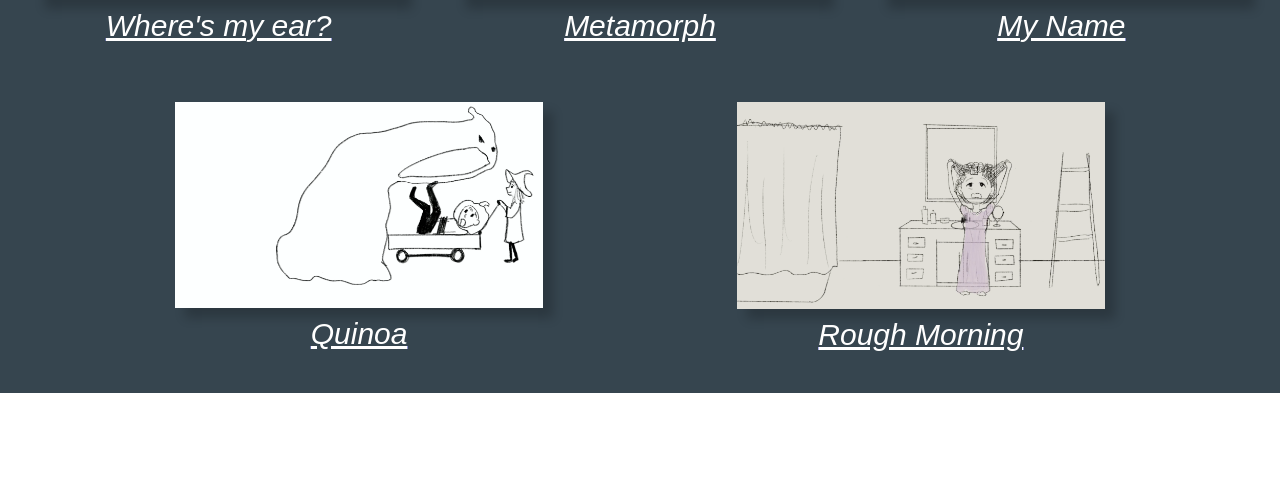
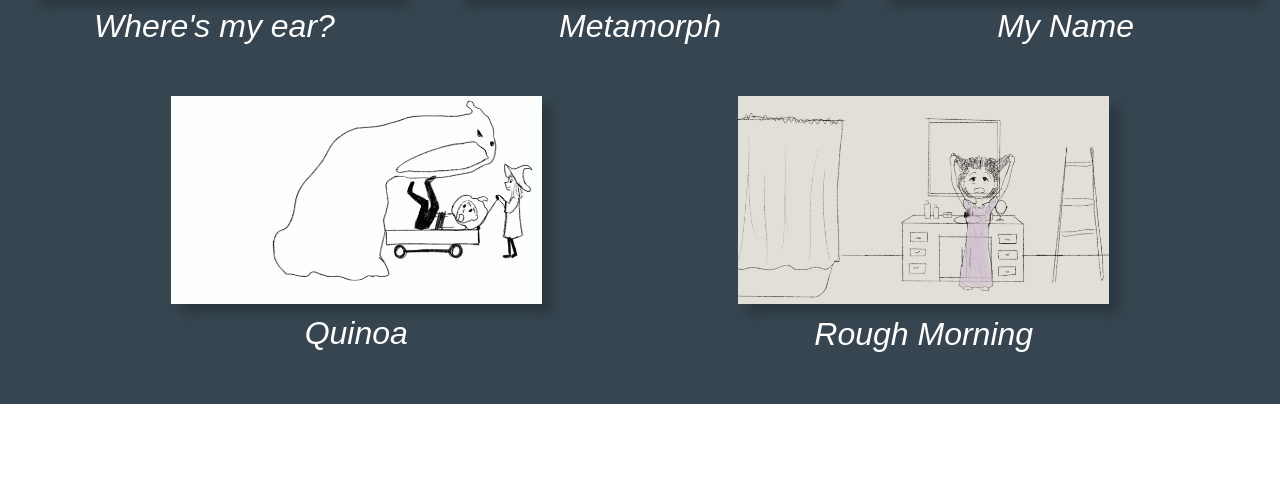
Before and after one commit to ConnorNethen/ClairePortfolio, a Flask app: page / in a window 1280 px wide. Shown: the part 4730-5209 px from the top of the page. Run offline with Flask 3, Linux system fonts and the light colour scheme.

Commit message:
Clean up in animations section styling. Added underline & animation to captions

```diff
--- a/static/styles/animations.css
+++ b/static/styles/animations.css
@@ -1,61 +1,46 @@
+/* Animations Class (contains animations-header1 & animation-images) */
 .animations {
     font-family: Arial, sans-serif;
     background-color: #36454F;
     color: white;
-    padding-top: 6%;
+    padding-top: 4.5%;
     height: 100%;
     max-width: 100%;
     display: flex;
     flex-direction: column;
 }
 
-.h1-animations {
+/* Animations-Header1 Class */
+.animations-header1 {
     font-size: 75px;
     text-align: center;
-    margin: 0 0; /* Play with */
+    margin: 0 0;
 }
 
+/* Animation-Images Class (contains animation-img-container) */
 .animation-images {
     display: flex;
-    padding: 0.5%; /* Add padding for spacing */
+    padding: 0.5% 0 2% 0; /* Add padding for spacing */
     flex-wrap: wrap; /* Wrap images to the next line if they don't fit horizontally */
     justify-content: space-evenly;
 }
 
+/* Animation-Img-Container Class (inside animation-images, contains image-overlay-wrapper & animations-captions) */
 .animation-img-container {
-    flex-basis: 29%; /* Each container will take up roughly 29% of the row width */
-    margin: 2%; /* Add some margin between containers */
+    flex-basis: 29%; /* Takes up 29% of a row within the animation-images class */
+    margin: 2%; /* Small margin between containers */
     box-sizing: border-box;
-    text-align: center; /* Center text */
+    text-align: center;
 }
 
-.animation-image {
-    width: 100%; /* Make image take up full container width */
-    object-fit: cover; /* may not need */
-    box-shadow: 10px 10px 10px rgba(0, 0, 0, 0.2);
-    display: block; /* Display block to remove bottom space */
+/* Image-Overlay-Wrapper Class (contains overlay-text-box) */
+.image-overlay-wrapper {
+    position: relative;
+    cursor: pointer; /* Optional: Changes the cursor on hover */
+    padding-bottom: 3%;
 }
 
-.animations-captions, .animations-text-box {
-    font-family: Arial, sans-serif;
-    color: #FFFFFF;
-    text-align: center;
-    width: 100%;
-}
-
-.animations-captions {
-    margin: 2.5% 0;
-    font-size: 30px;
-    font-style: italic;
-    text-decoration: underline;
-}
-
-.image-overlay-wrapper {
-    position: relative;
-    transition: transform 0.75s; /* Smooth transition for scaling */
-    cursor: pointer; /* Optional: Changes the cursor on hover */
-}
-
+/* Overlay-Text-Box Class (inside image-overlay-wrapper) */
 .overlay-text-box {
     position: absolute;
     top: 50%;
@@ -67,161 +52,207 @@
     box-sizing: border-box;
     text-align: center;
     opacity: 0;
-    transition: opacity 0.5s ease-in-out, transform 0.75s ease-in-out; /* Include transform for consistent scaling */
+    transition: opacity 0.75s ease-in-out;
     z-index: 2; /* Make sure text box is above image */
-
-    background: rgba(0, 0, 0, 0.2); /* Possibly remove */
+    background: rgba(0, 0, 0, 0.2); /* Slight background for text */
+    font-size: 26px;
 }
 
+/* Animation-Image Class (inside image-overlay-wrapper) */
+.animation-image {
+    width: 100%; /* Image takes up full container width */
+    object-fit: cover; /* may not need */
+    box-shadow: 10px 10px 10px rgba(0, 0, 0, 0.2); /* Shadowing around image */
+    display: block;
+    transition: transform 0.75s ease-in-out, opacity 0.75s, filter 0.75s ease-in-out; /* Image transitions */
 
-/* Min-Width: 1500px */
-@media (min-Width: 1500px) {
-    /* Font size of text box for screens larger than 1500px */
-    .overlay-text-box {
-        font-size: 26px;
-    }
+}
+
+/* Animations-Captions Class (inside animation-img-container) */
+.animations-captions {
+    font-family: Arial, sans-serif;
+    color: #FFFFFF;
+    text-align: center;
+    width: 100%;
+    margin: 2.5% 0;
+    font-size: 40px;
+    font-style: italic;
+    text-decoration: none;
+    display: inline;
+
+    /* Needed for underline on hover animation for larger screens */
+    transition: color 0.75s;
+    position: relative;
+}
+
+/* Targeting the hyperlink in all states */
+a:link, a:visited, a:hover, a:active, a:focus {
+    text-decoration: none; /* Remove the underline */
+    color: inherit; /* Keep text color consistent */
+}
+
+/* Show-Overlay Class for the Overlay-Text-Box Class (ON CLICK) */
+.show-overlay .overlay-text-box {
+    opacity: 1;
+}
+
+/* Show-Overlay Class for the Animation-Image Class (ON CLICK) */
+.show-overlay .animation-image {
+    transform: scale(1.05);
+    opacity: 0.8;
+    filter: blur(2px);
 }
 
 /* Max-Width: 1500px */
 @media (max-Width: 1500px) {
+    /* Animations Top-Paddding Change */
+    .animations {
+        padding-top: 6.5%; /* From 4.5% */
+    }
+
+    /* Animations Header1 Font Size Change */
+    .animations-header1 {
+        font-size: 65px; /* From 75px */
+    }
+
     /* Font size of text box for screens smaller than 1500px */
     .overlay-text-box {
         font-size: 22px; /* From 26px */
     }
+
+    /* Animations Captions Font Change */
+    .animations-captions {
+        font-size: 32px; /* From 40px */
+    }
 }
-
 
 /* Min-Width: 1024px */
 @media (min-width: 1024px) {
-    /* Animation for showing image overlay (on hover) */
+    /* Animation for showing overlay-text-box (ON HOVER) */
     .image-overlay-wrapper:hover .overlay-text-box {
-        opacity: 1; /* Show the text box */
+        opacity: 1;
     }
 
+    /* Animation for showing animation-image (ON HOVER) */
     .image-overlay-wrapper:hover .animation-image {
-        transform: scale(1.05); /* Scale the image */
-        opacity: 0.8; /* Semi-transparent when hover */
+        transform: scale(1.05);
+        opacity: 0.8;
         filter: blur(2px);
-        -webkit-filter: blur(2px);
     }
 
-    /* Animation for showing image overlay */
-    .image-overlay-wrapper .overlay-text-box {
-        transition: opacity 0.75s ease-in-out; /* Smooth transition for the text box */
+    /* Animations Captions Underline (ON HOVER) */
+    .animations-captions::after {
+        content: '';
+        position: absolute;
+        width: 0; /* Start with no underline */
+        height: 3px; /* Thickness of the underline */
+        bottom: 1px; /* Distance of underline from text */
+        left: 50%;
+        background-color: #FFFFFF; /* Color of the underline */
+        transition: width 0.6s ease, left 0.6s ease; /* Animate width and position */
     }
-
-    .image-overlay-wrapper .animation-image {
-        transition: transform 0.75s ease-in-out, opacity 0.75s, filter 0.75s ease-in-out; /* Smooth transition for the image */
-    }
-
-    /* Show Overlay class */
-    .show-overlay .overlay-text-box {
-        opacity: 1; /* Show the text box */
-    }
-
-    .show-overlay .animation-image {
-        transform: scale(1.05); /* Scale the image */
-        opacity: 0.8; /* Semi-transparent when hover */
-        filter: blur(2px);
-        -webkit-filter: blur(2px);
+    .animations-captions:hover::after {
+        width: 100%; /* Full width on hover */
+        left: 0; /* Align to the left on hover */
     }
 }
 
-/* Larger screen */
+/* Max-Width: 1024px */
 @media (max-width: 1024px) {
+    /* Animations Top-Padding Change */
     .animations {
-        max-height: none;
-        padding-top: 6.5%; /* From 6% */
+        padding-top: 7%; /* From 6.5% */
     }
 
-    .h1-animations {
-        font-size: 65px;
+    /* Animations Header1 Font Size Change */
+    .animations-header1 {
+        font-size: 55px; /* From 65px */
     }
 
+    /* Animations Captions Font Size Change & Underline Always */
     .animations-captions {
-        font-size: 24px;
+        font-size: 24px; /* From 32px */
+        text-decoration: underline;
     }
 
-    .animations-text-box {
-        font-size: 13px;
-    }
-
+    /* Overlay Text Box Font Size & Width Change */
     .overlay-text-box {
         font-size: 17px; /* From 22px */
         width: 70%; /* From auto */
     }
+}
 
-    /* Animation for showing image overlay */
-    .image-overlay-wrapper .overlay-text-box {
-        transition: opacity 0.75s ease-in-out; /* Smooth transition for the text box */
+/* Max-Width: 768px */
+@media (max-width: 768px) {
+    /* Animations Top-Padding Change */
+    .animations {
+        padding-top: 9.5%; /* From 7% */
     }
 
-    .image-overlay-wrapper .animation-image {
-        transition: transform 0.75s ease-in-out, opacity 0.75s, filter 0.75s ease-in-out; /* Smooth transition for the image */
+    /* Animations Header1 Font Size Change */
+    .animations-header1 {
+        font-size: 40px; /* From 55px */
     }
 
-    /* Show Overlay class */
-    .show-overlay .overlay-text-box {
-        opacity: 1; /* Show the text box */
-    }
-
-    .show-overlay .animation-image {
-        transform: scale(1.05); /* Scale the image */
-        opacity: 0.8; /* Semi-transparent when hover */
-        filter: blur(2px);
-        -webkit-filter: blur(2px);
-    }
-}
-
-/* Tablet and smaller devices (<=768px) */
-@media (max-width: 768px) {
-    .animations {
-        padding-top: 9.5%; /* From 6.5% */
-        max-height: none;
-    }
-
-    .h1-animations {
-        font-size: 50px;
-    }
-
+    /* Animation Image Container Size Change */
     .animation-img-container {
         flex-basis: 45%; /* From 29% */
     }
 
+    /* Animations Captions Font Size Change */
     .animations-captions {
-        font-size: 23px;
+        font-size: 20px; /* From 24px */
     }
 
-    .animations-text-box {
-        font-size: 12px;
-    }
-
+    /* Overlay Text Box Font & Width Change */
     .overlay-text-box {
         font-size: 13px; /* From 17px */
         width: 85%; /* From 70% */
     }
 }
 
-/* Smartphone and smaller devices (<=480px) */
+/* Max-Width: 480px */
 @media (max-width: 480px) {
+    /* Animations Top-Padding Change */
     .animations {
-        padding-top: 11%; /* From 9.5% */
-        max-height: none;
+        padding-top: 14%; /* From 9.5% */
     }
 
-    .h1-animations {
-        font-size: 40px; /* Smaller font size for very small screens */
+    /* Animations Header1 Font Size Change */
+    .animations-header1{
+        font-size: 30px; /* From 40px */
     }
 
+    /* Animations Captions Font Size Change */
     .animations-captions {
-        font-size: 16px;
+        font-size: 16px; /* From 20px */
     }
 
-    .animations-text-box {
-        font-size: 11px;
-    }
-
+    /* Overlay Text Box Font Size Change */
     .overlay-text-box {
         font-size: 10px; /* From 13px */
     }
 }
+
+/* Max-Width: 300px */
+@media (max-width: 300px) {
+    /* Animations Top-Padding Change */
+    .animations {
+        padding-top: 14.5%; /* From 14% */
+    }
+
+    /* Animation Header1 Font Size Change */
+    .animations-header1 {
+        font-size: 25px; /* From 30px */
+    }
+
+    /* Animations Captions Font Size Change */
+    .animations-captions {
+        font-size: 15px; /* From 16px */
+    }
+
+    /* Overlay Text Box Font Size Change */
+    .overlay-text-box {
+        font-size: 9px; /* From 10px */
+    }
+}
--- a/templates/home.html
+++ b/templates/home.html
@@ -73,12 +73,10 @@
     <div id="About-Me" class="profile">
         <div class="container-profile">
             <div class="profile-content">
-
                 <div class="about-portrait-container">
                     <!-- ABOUT ME HEADER AND PARAGRAPH -->
                     <div class="about-me">
                         <h1 class="about-header1">About Me</h1>
-
                         <p class="about-description">
                             Claire Hanel is a native of Milwaukee Wisconsin. She grew up drawing since kindergarten, thus kickstarting her love
                             of art all the way through college. All her life she has loved movies and tv-shows, wanting to know how they were
@@ -86,17 +84,14 @@
                             animator. Her current project is illustrating a book with a coworker.
                         </p>
                     </div>
-
                     <!-- PORTRAIT OF CLAIRE -->
                     <div class="portrait-container">
                         <img src="{{ url_for('static', filename='assets/images/ClairePortrait.png')}}" alt="Portrait of Claire" class="portrait-image">
                     </div>
                 </div>
-
                 <!-- ARTIST STATEMENT HEADER AND PARAGRAPH -->
                 <div class="artist-statement">
                     <h2 class="artist-statement-header2">Artist Statement</h2>
-
                     <p class="artist-statement-description">
                         My art is an invitation to a whimsical universe, a fantastical gallery of illustrations and animations that defy the
                         mundane and embrace the extraordinary and quirky. Each piece is a portal to a world where the weird is wonderful. My
@@ -120,7 +115,6 @@
         <div class="container-artwork">
             <div class="artwork-description">
                 <h1 class="h1-artwork">My Artwork</h1>
-                <!-- Removed paragraph artwork -->
             </div>
             <div class="artwork-images">
                 <div class="artwork-img-container">
@@ -193,10 +187,8 @@
 
     <!-- Animations Section -->
     <div id="Animations" class="animations">
-        <h1 class="h1-animations">My Animations</h1>
-        <!-- Removed animation sumamry -->
+        <h1 class="animations-header1">My Animations</h1>
         <div class="animation-images">
-
             <div class="animation-img-container">
                 <div class="image-overlay-wrapper">
                     <div class="overlay-text-box">
@@ -208,7 +200,6 @@
                     <div class="animations-captions">Medairorsuin</div>
                 </a>
             </div>
-
             <div class="animation-img-container">
                 <div class="image-overlay-wrapper">
                     <div class="overlay-text-box">
@@ -220,7 +211,6 @@
                     <div class="animations-captions">Excessive</div>
                 </a>
             </div>
-
             <div class="animation-img-container">
                 <div class="image-overlay-wrapper">
                     <div class="overlay-text-box">
@@ -232,7 +222,6 @@
                     <div class="animations-captions">Priscilla</div>
                 </a>
             </div>
-
             <div class="animation-img-container">
                 <div class="image-overlay-wrapper">
                     <div class="overlay-text-box">
@@ -244,7 +233,6 @@
                     <div class="animations-captions">Where's my ear?</div>
                 </a>
             </div>
-
             <div class="animation-img-container">
                 <div class="image-overlay-wrapper">
                     <div class="overlay-text-box">
@@ -256,7 +244,6 @@
                     <div class="animations-captions">Metamorph</div>
                 </a>
             </div>
-
             <div class="animation-img-container">
                 <div class="image-overlay-wrapper">
                     <div class="overlay-text-box">
@@ -268,7 +255,6 @@
                     <div class="animations-captions">My Name</div>
                 </a>
             </div>
-
             <div class="animation-img-container">
                 <div class="image-overlay-wrapper">
                     <div class="overlay-text-box">
@@ -280,7 +266,6 @@
                     <div class="animations-captions">Quinoa</div>
                 </a>
             </div>
-
             <div class="animation-img-container">
                 <div class="image-overlay-wrapper">
                     <div class="overlay-text-box">
```
